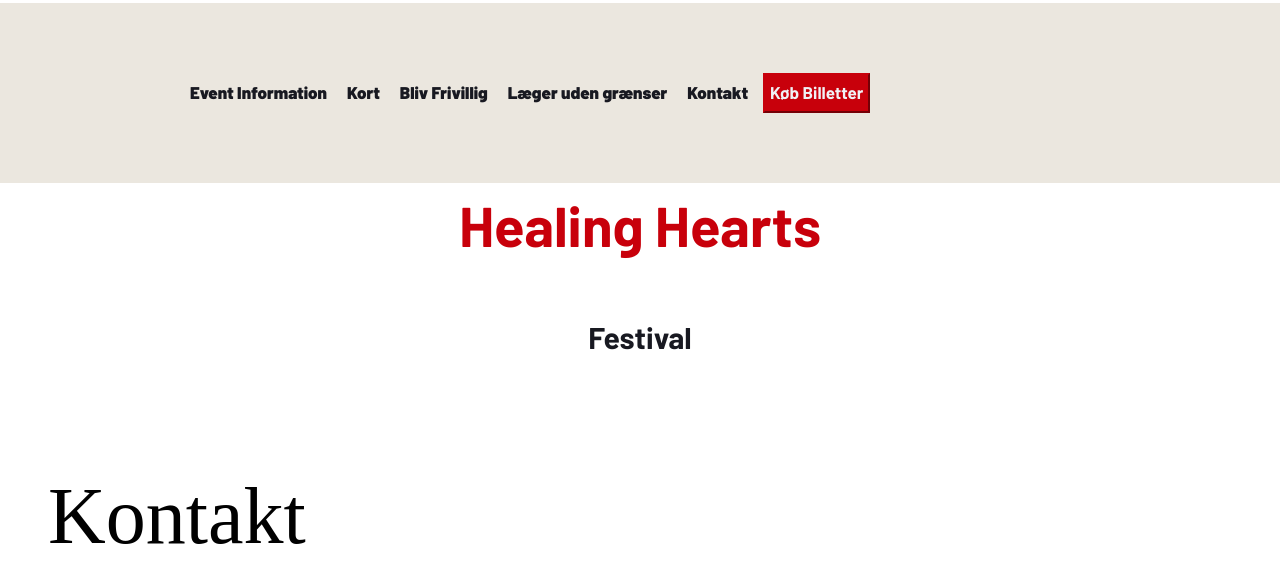
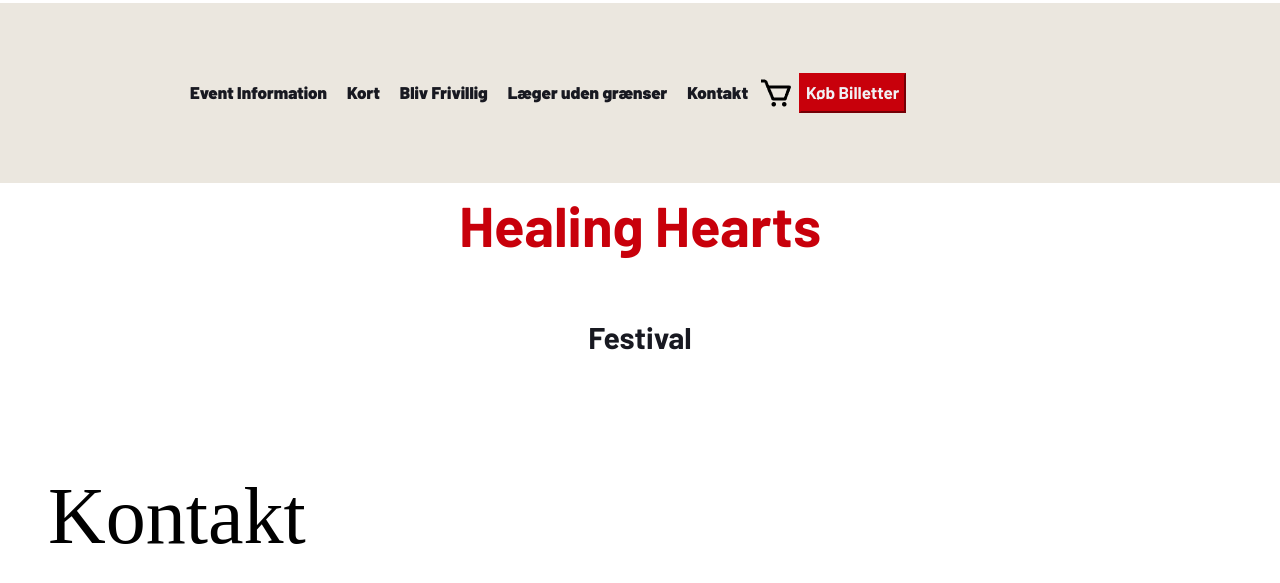
Before and after one commit to juha44242/projekthealinghearts, a plain HTML site: page kontakt.html in a window 1280 px wide. Shown: the part 179-762 px from the top of the page. Drawn offline with Linux system fonts and the light colour scheme.

Commit message:
Update kontakt.html

```diff
--- a/kontakt.html
+++ b/kontakt.html
@@ -25,6 +25,7 @@
                             <li><a href="blivfrivillig.html">Bliv Frivillig</a></li>
                             <li><a href="lægerudengrænser.html">Læger uden grænser</a></li>
                             <li><a href="kontakt.html">Kontakt</a></li>
+                            <a href="basket.html"><img src="img/cart-regular-24.png"></a>
                             <a class="button" href="koebbillet.html"><button>Køb Billetter</button></a>
                         </ul>
                     </div>
```
